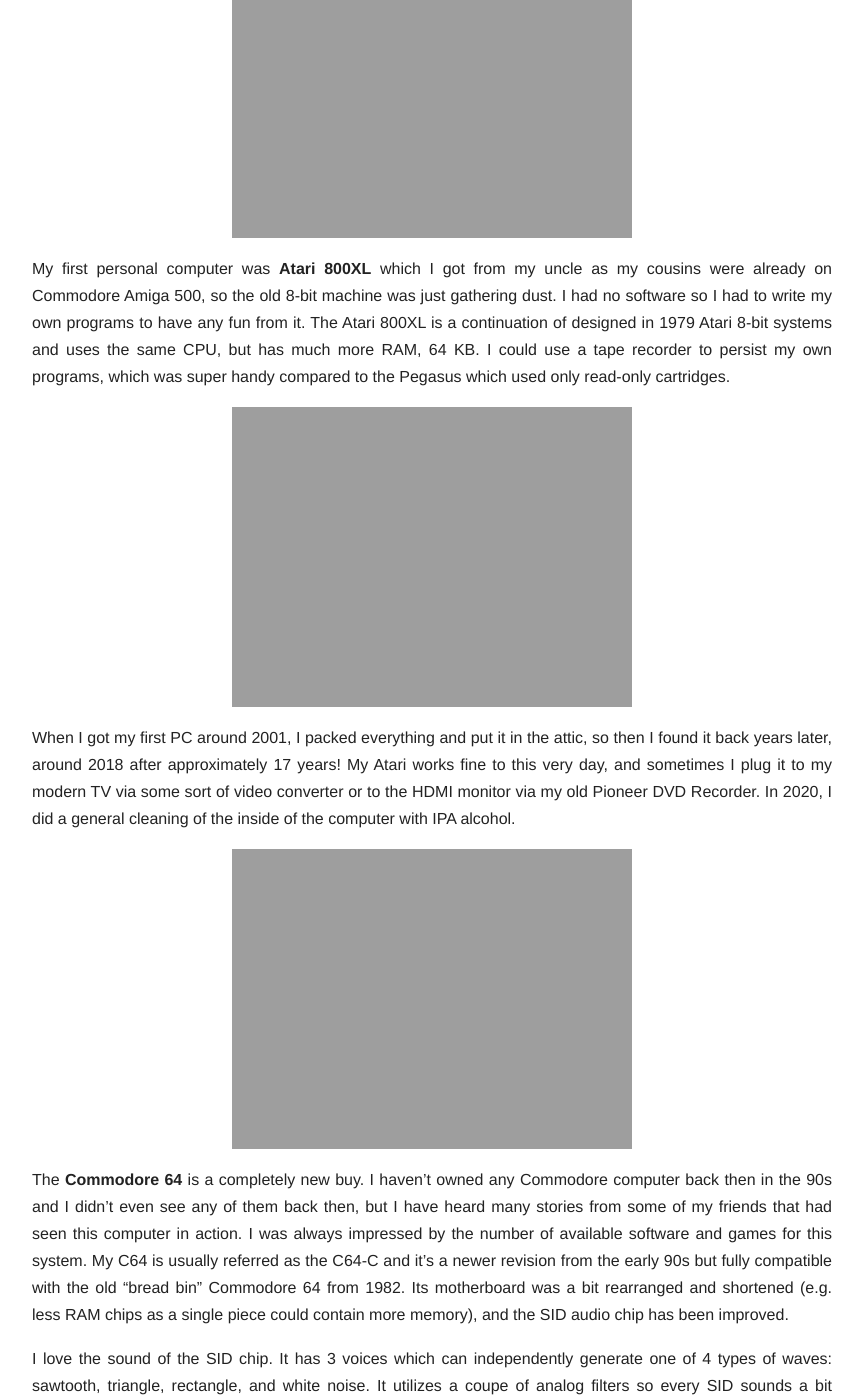
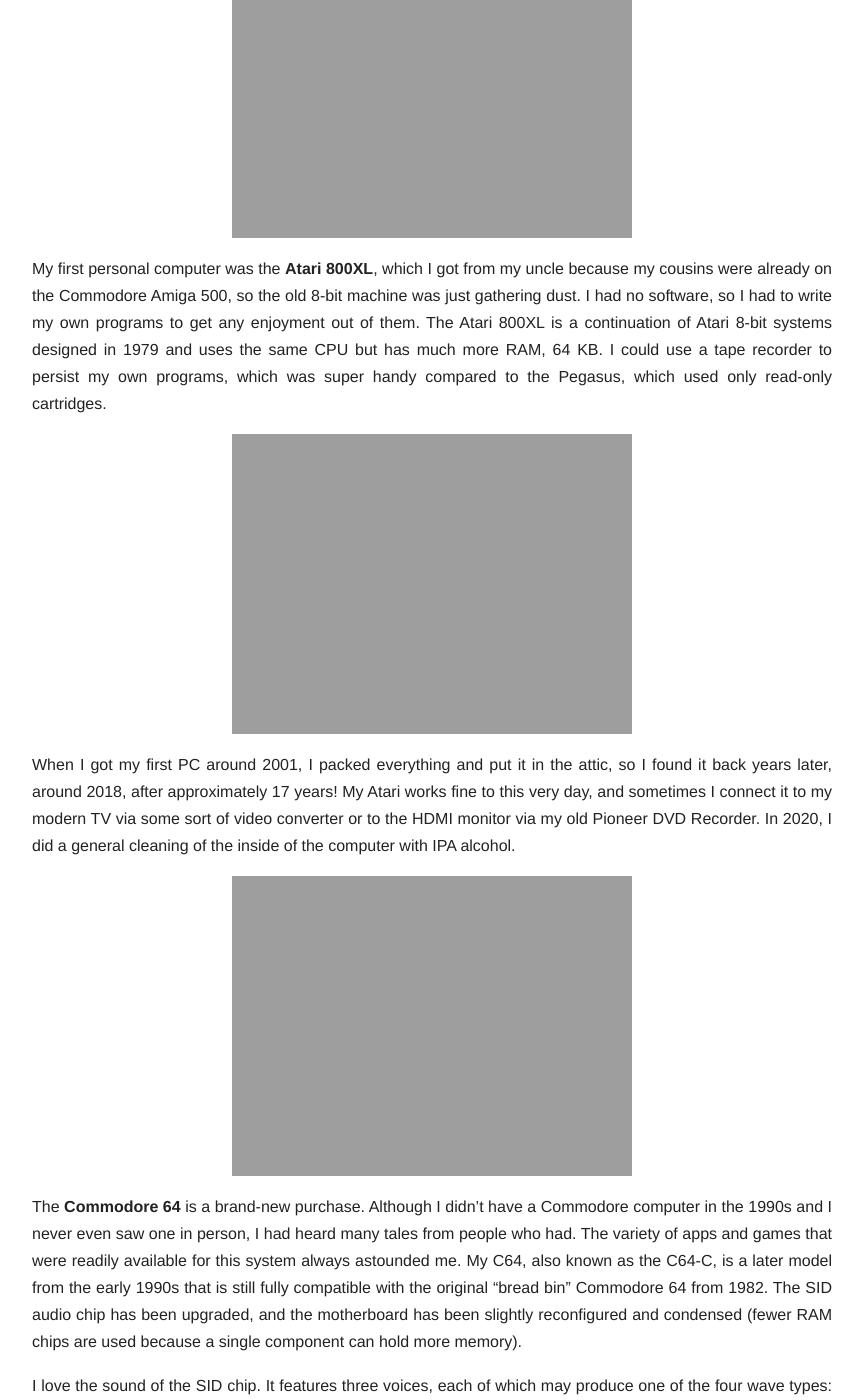
Before and after one commit to michalcichon/michalcichon.github.io, a Jekyll site: the page built from _posts/2023-02-10-my-favorite-retro-computers.md, in a window 1280 px wide and 1400 px high, scrolled down 774 px. Shown: the whole window, without its empty margins (208-1071 px from the left). Built offline with Jekyll 4.4.1, drawn with Linux system fonts in a browser that asks for light colours; comment, search, counter and statistics services are not loaded; some of the changed text lies outside the part shown.

Commit message:
style improvements

```diff
--- a/_posts/2023-02-10-my-favorite-retro-computers.md
+++ b/_posts/2023-02-10-my-favorite-retro-computers.md
@@ -12,29 +12,27 @@ tags: retro gaming computing
 comments: true
 ---
 
-I started collecting my retro computers somehow by accident. My first game console was the **Pegasus IQ-502** which I got from my parents around 1994. The console was technically a Nintendo Entertainment System clone produced by the Taiwanese company called Micro Genius, and was very popular in the early 90s in Poland, before the anti-piracy law was introduced to the Polish legal system.
+I started collecting my retro computers somehow by accident. My first game console was the **Pegasus IQ-502** which I got from my parents around 1994. The console was technically a Nintendo Entertainment System clone produced by the Taiwanese company Micro Genius, and was very popular in the early 90s in Poland, before the anti-piracy law was introduced to the Polish legal system.
 
 The main chip of the unit was the UA6527P which was a DIL-40 CPU clocked at 1.77 MHz. It was a copy of the Ricoh RP2A03 used in the Nintendo Family Computer (Famicom) and the RP2A07 in the NES console (PAL) using the MOS 6502.
 
-The video and sound capabilities were very limited in this 8-bit system, but in contrast to systems like MSX it has a smooth vertical scrolling used in many platform games.
+The video and sound capabilities of this 8-bit system were a bit limited, but unlike systems like the MSX, it had smooth vertical scrolling, which was used in many platform games.
 
 ![Pegasus IQ-502]({{site.url}}/assets/2023-02-10/Pegasus_IQ-502.jpg)
 
-My first personal computer was **Atari 800XL** which I got from my uncle as my cousins were already on Commodore Amiga 500, so the old 8-bit machine was just gathering dust. I had no software so I had to write my own programs to have any fun from it. The Atari 800XL is a continuation of designed in 1979 Atari 8-bit systems and uses the same CPU, but has much more RAM, 64 KB. I could use a tape recorder to persist my own programs, which was super handy compared to the Pegasus which used only read-only cartridges.
+My first personal computer was the **Atari 800XL**, which I got from my uncle because my cousins were already on the Commodore Amiga 500, so the old 8-bit machine was just gathering dust. I had no software, so I had to write my own programs to get any enjoyment out of them. The Atari 800XL is a continuation of Atari 8-bit systems designed in 1979 and uses the same CPU but has much more RAM, 64 KB. I could use a tape recorder to persist my own programs, which was super handy compared to the Pegasus, which used only read-only cartridges.
 
 ![Atari 800XL]({{site.url}}/assets/2023-02-10/Atari800XL.jpg)
 
-When I got my first PC around 2001, I packed everything and put it in the attic, so then I found it back years later, around 2018 after approximately 17 years! My Atari works fine to this very day, and sometimes I plug it to my modern TV via some sort of video converter or to the HDMI monitor via my old Pioneer DVD Recorder. In 2020, I did a general cleaning of the inside of the computer with IPA alcohol.
+When I got my first PC around 2001, I packed everything and put it in the attic, so I found it back years later, around 2018, after approximately 17 years! My Atari works fine to this very day, and sometimes I connect it to my modern TV via some sort of video converter or to the HDMI monitor via my old Pioneer DVD Recorder. In 2020, I did a general cleaning of the inside of the computer with IPA alcohol.
 
 ![Commodore 64]({{site.url}}/assets/2023-02-10/Commodore64.jpg)
 
-The **Commodore 64** is a completely new buy. I haven't owned any Commodore computer back then in the 90s and I didn't even see any of them back then, but I have heard many stories from some of my friends that had seen this computer in action. I was always impressed by the number of available software and games for this system. My C64 is usually referred as the C64-C and it's a newer revision from the early 90s but fully compatible with the old "bread bin" Commodore 64 from 1982. Its motherboard was a bit rearranged and shortened (e.g. less RAM chips as a single piece could contain more memory), and the SID audio chip has been improved.
+The **Commodore 64** is a brand-new purchase. Although I didn't have a Commodore computer in the 1990s and I never even saw one in person, I had heard many tales from people who had. The variety of apps and games that were readily available for this system always astounded me. My C64, also known as the C64-C, is a later model from the early 1990s that is still fully compatible with the original "bread bin" Commodore 64 from 1982. The SID audio chip has been upgraded, and the motherboard has been slightly reconfigured and condensed (fewer RAM chips are used because a single component can hold more memory).
 
-I love the sound of the SID chip. It has 3 voices which can independently generate one of 4 types of waves: sawtooth, triangle, rectangle, and white noise. It utilizes a coupe of analog filters so every SID sounds a bit differently.
+I love the sound of the SID chip.  It features three voices, each of which may produce one of the four wave types: sawtooth, triangle, rectangle, and white noise. Because it makes use of several analog filters, each SID has a somewhat different sound.
 
-To load programs I use two independent devices:
-- **Tapecart** which emulates a tape dataset,
-- **SD2IEC** which emulates the IEC device. It's not fully compatible with the Commodore disk drive but many D64 images of C64 disks work just fine, or have been patched.
+I utilize two separate devices to load programs: **Tapecart**, which emulates a tape dataset, and **SD2IEC**, which emulates an IEC device. The Commodore disk drive isn't entirely compatible with it, however many D64 images of C64 disks are fully functional or have been patched.
 
 You can find the footage of me playing some C64 games below (I used my Pioneer DVR-645 to capture it).
 
@@ -42,14 +40,14 @@ You can find the footage of me playing some C64 games below (I used my Pioneer D
 
 ![Nintendo DSi]({{site.url}}/assets/2023-02-10/Nintendo_DSi.jpg)
 
-The **Nintendo DSi** is as well a totally new buy. I bought it very cheap and in very good condition. The only Nintendo handheld I knew from my childhood was the GameBoy. But back then no one from my school had it and we used some sort of PC emulators to play Pokemon Gold, but I have never used any real hardware to play these games. DSi can easily emulate GameBoy and obviously can run games dedicated for the platform. All Nintendo DS devices combined hit the impressive sales level of over 150 millions of sold devices.
+The **Nintendo DSi** is also a totally new buy. I bought it very cheaply and in very good condition. The only Nintendo handheld I knew from my childhood was the GameBoy. But back then, no one from my school had it, and we used some sort of PC emulator to play Pokemon Gold, but I have never used any real hardware to play these games. DSi can easily emulate GameBoy and can run games dedicated to the platform. The total number of sold Nintendo DS devices reached an impressive 150 million.
 
 ![NES Cartridges]({{site.url}}/assets/2023-02-10/NES_Carts.jpg)
 
-Maybe my collection of Famicom cartridges is not super huge but I collected almost all my favorite games I played as a kid. Unfortunately I don't have my original cartridges I owned as a kid, so I had to buy them again. My favorite games are definitely: Super Mario Bros. (The very first game I ever played on a game console!), Tiny Toon Adventures (This game was on my very first cartridge bought with my mom). I have also a few Chinese "reproductions" from AliExpress which are a bit more similar to what we could buy in Polish stores in the early 90s.
+Maybe my collection of Famicom cartridges is not super huge, but I collected almost all my favorite games I played as a kid. Unfortunately, I don't have the original cartridges I owned as a kid, so I had to buy them again. My favorite games are unquestionably Super Mario Bros. (the first game I ever played on a game console!) and Tiny Toon Adventures (which was on my very first cartridge purchased with my mom). I have a few Chinese "reproductions" from AliExpress that are a bit more similar to what we could buy in Polish stores in the early 90s.
 
 ![Raspberry Pi]({{site.url}}/assets/2023-02-10/Raspberry_Pi.jpg)
 
-The last but for sure not least is my Raspberry Pi 3 model B+. This is not a retro computer (if you look closer, the board is from 2017), but I use it to emulate a number of different retro systems like: NES (the Pegasus runs games a bit slower than the original system), SNES, Sega Genesis, PC Engine, Atari VCS.
+The last but for sure not least, is my Raspberry Pi 3 model B+. This is not a retro computer (if you look closer, the board is from 2017), but I use it to emulate a number of different retro systems like: NES (the Pegasus runs games a bit slower than the original system), SNES, Sega Genesis, PC Engine, and Atari VCS.
 
-I am very sentimental about these old computers. Since I still have some room for them I won't give them away for now, but I definitely won't extend my collection anytime soon. 😄
+I am very sentimental about these old computers. Since I still have some room for them, I won't give them away for now, but I definitely won't extend my collection anytime soon. 😄
```
